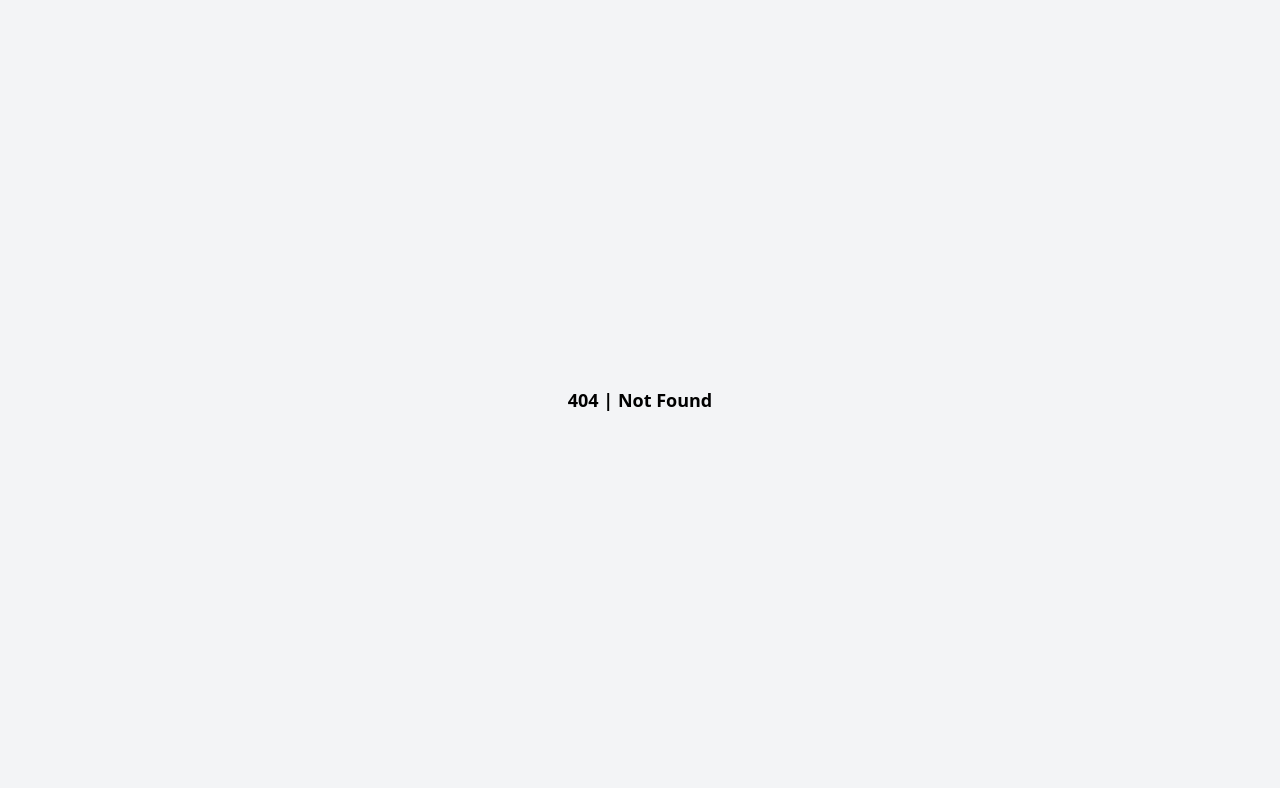
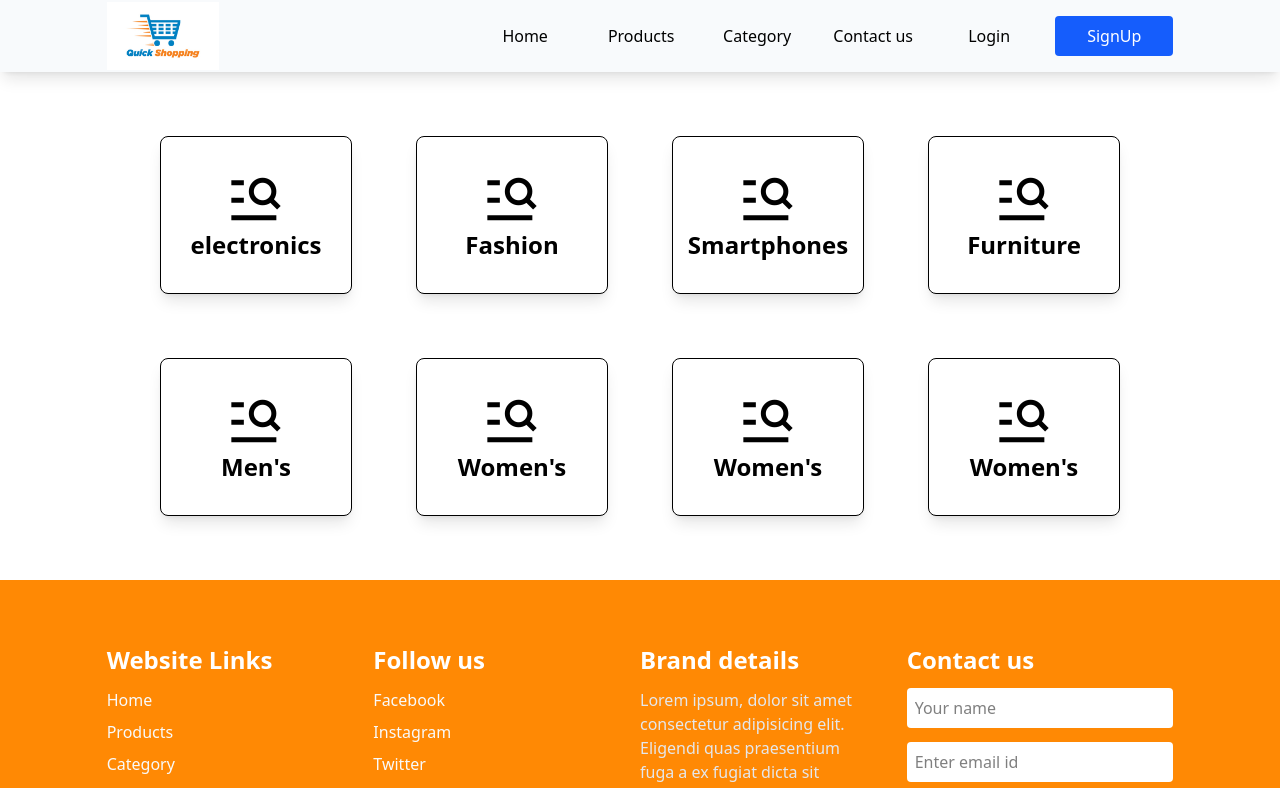
Before and after one commit to Raushan022/shop-react, a React (Vite) app: page /category in a window 1280 px wide. Before the commit this address had no page. Shown: the top 788 px of the page. Built offline with nearby package versions, Linux system fonts and the light colour scheme.

Commit message:
category component

```diff
--- a/src/App.jsx
+++ b/src/App.jsx
@@ -9,6 +9,7 @@ import Settings from "./components/Admin/Settings";
 import Orders from "./components/Admin/Orders";
 import Home from "./components/Home";
 import AllProducts from "./components/AllProducts";
+import Category from "./components/Category";
 
 const App = () => {
   return (
@@ -16,6 +17,7 @@ const App = () => {
       <Routes>
         <Route path="/" element={<Home />} />
         <Route path="/products" element={<AllProducts />} />
+        <Route path="/category" element={<Category />} />
         <Route path="/admin">
           <Route path="dashboard" element={<Dashboard />} />
           <Route path="customers" element={<Customers />} />
--- /dev/null
+++ b/src/components/Category.jsx
@@ -0,0 +1,50 @@
+import React, { useState } from "react";
+import MainLayout from "./MainLayout";
+
+const Category = () => {
+  const [category, setCategory] = useState([
+    {
+      title: "electronics",
+    },
+    {
+      title: "Fashion",
+    },
+    {
+      title: "Smartphones",
+    },
+    {
+      title: "Furniture",
+    },
+    {
+      title: "Men's",
+    },
+    {
+      title: "Women's",
+    },
+    {
+      title: "Women's",
+    },
+    {
+      title: "Women's",
+    },
+  ]);
+  return (
+    <MainLayout>
+      <div className="md:p-16 p-8">
+        <div className="md:w-10/12 mx-auto grid md:grid-cols-4 md:gap-16 gap-8">
+          {category.map((item, index) => (
+            <div
+              key={index}
+              className="hover:bg-orange-400 hover:text-white border rounded-lg bg-white shadow-lg flex flex-col p-8 justify-center items-center"
+            >
+              <i className="ri-menu-search-line text-6xl"></i>
+              <h1 className="text-2xl font-semibold">{item.title}</h1>
+            </div>
+          ))}
+        </div>
+      </div>
+    </MainLayout>
+  );
+};
+
+export default Category;
```
